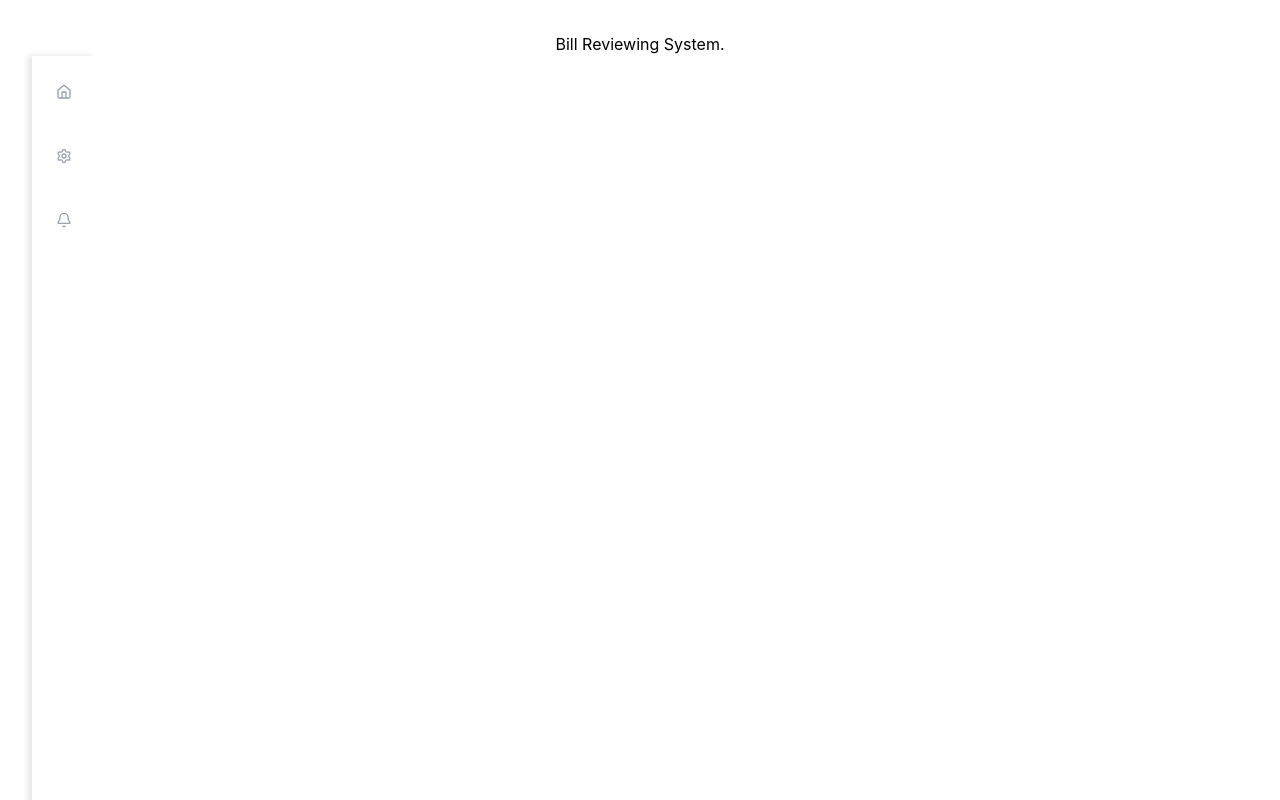
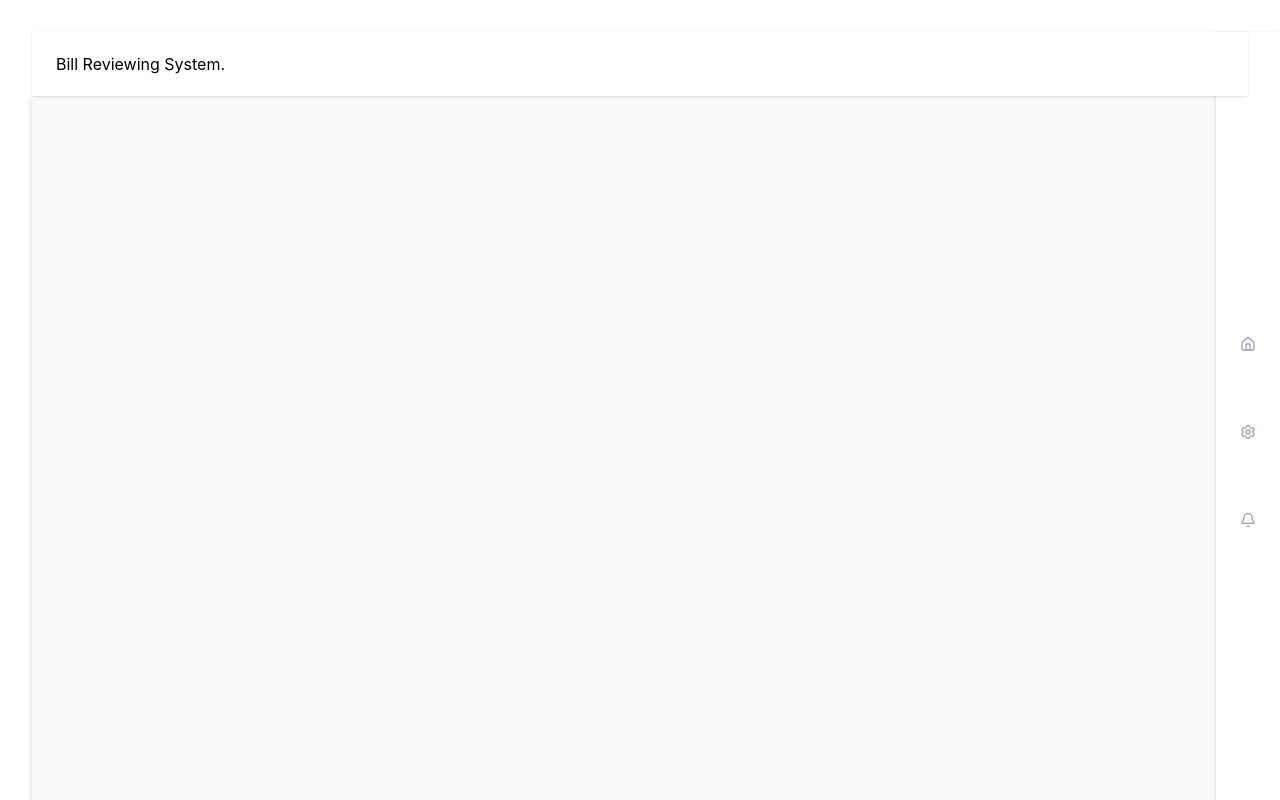
Before and after one commit to Yumegaarux/billreviewer, a React (Vite) app in the folder frontend/: page / in a window 1280 px wide. Shown: the top 800 px of the page. Built offline with nearby package versions, Linux system fonts and the light colour scheme.

Commit message:
style: UI finally uniform. Created changes such as hovering and proper structuring of bills

```diff
--- a/frontend/src/App.jsx
+++ b/frontend/src/App.jsx
@@ -11,13 +11,16 @@ function App() {
 
   return (
     <>
+        <Sidebar></Sidebar>
         <Header></Header>
-        <Routes>
-          <Route path='/dev' element={<Dev></Dev>} />
-          <Route path="/login" element={<Login />} />
-          <Route path="/test" element={<Test />} />
-        </Routes>
-        <Sidebar></Sidebar>
+
+        <main className='px-2.5 pr-20 py-2.5 bg-gray-50 min-h-screen shadow-[0px_4px_6px_rgba(0,0,0,0.15)]'>
+          <Routes>
+            <Route path='/dev' element={<Dev></Dev>} />
+            <Route path="/login" element={<Login />} />
+            <Route path="/test" element={<Test />} />
+          </Routes>
+        </main>
     </>
   )
 }
--- a/frontend/src/components/Header.jsx
+++ b/frontend/src/components/Header.jsx
@@ -3,7 +3,9 @@ function Header(){
 
     return(
         <>
-            <h1>Bill Reviewing System.</h1>
+            <span className="relative bg-white shadow-sm w-full flex items-center h-16 px-6">
+                <h1>Bill Reviewing System.</h1>
+            </span>
         </>
     )
 }
--- a/frontend/src/components/Sidebar.jsx
+++ b/frontend/src/components/Sidebar.jsx
@@ -3,7 +3,8 @@ import { Home, Settings, Bell } from 'lucide-react'
 
 export default function Sidebar(){
     return(
-        <nav className='flex flex-col w-16 h-screen shadow-[-4px_0px_6px_rgba(0,0,0,0.1)] p-4 space-y-6'>
+        <nav className='fixed right-0'> {/* for screen not moving */}
+            <span className='flex flex-col w-16 h-screen shadow-[-1px_0px_2px_rgba(0,0,0,0.1)] p-4 space-y-6 gap-6 justify-center bg-white'>
                 <NavLink
                     to="/test"
                     className={({ isActive }) =>
@@ -37,6 +38,7 @@ export default function Sidebar(){
                 >
                     <Bell size={24} />
                 </NavLink>
+            </span>
         </nav>
     )
 }
--- a/frontend/src/pages/Test.jsx
+++ b/frontend/src/pages/Test.jsx
@@ -40,6 +40,7 @@ function Test() {
                     }}
                     key={i}
                     style={{ fontWeight: i === page ? 'bold' : 'normal' }}
+                    className="p-2 px-3 border border-gray-300 rounded-md ml-1 cursor-pointer hover:bg-blue-50 duration-200"
                 >
                     {i}
                 </button>
@@ -114,8 +115,13 @@ function Test() {
 
     return (
         <>
-            <button onClick={handleBack}>Back</button>
-            <input type="text" value = {searchVal} onChange={(e) => setSearchVal(e.target.value)} className="searchBar"></input>
+            <div className="flex flex-row">
+                <button className="p-1 bg-white border border-gray-200 rounded-md mr-2.5 cursor-pointer hover:bg-blue-50 duration-200" onClick={handleBack}>Back</button>
+                <input type="text" value = {searchVal} onChange={(e) => setSearchVal(e.target.value)} className="searchBar bg-white rounded-sm inset-shadow-sm border border-gray-300"></input>
+                <div className="ml-auto">
+                    {!loading && ( createPagination() )}
+                </div>
+            </div>
 {/*
                 <input type="radio" id="Title" name="filter"  onChange={() => setFilter("Title")}></input>
                 <label for="Title">Title</label>
@@ -129,11 +135,13 @@ function Test() {
             {loading && <p>Loading Bills</p>}
 
             {!loading && bills.map(bill => (
-                <div key={bill.id} className="">
-                    <h2>Bill Title: {bill.title || "No Available Title."}</h2>
-                    <h2>Bill No. {bill.name}</h2>
+            <div key={bill.id} className="flex flex-col justify-between p-1 border border-gray-300 rounded-md my-2 cursor-pointer hover:bg-white duration-200">
+                    <div className="flex flex-row gap-10 p-1">
+                        <h2 className="font-medium text-3xl">{bill.title || "No Available Title."}</h2>
+                        <h2 className="text-2xl">{bill.name}</h2>
+                    </div>
+                    <div className="p-1">
                         <h3>Date Filed: {bill.date_filed}</h3>
-                    <p>Subtype: {bill.subtype}</p>
 
                         {bill.authors.length > 0 ? (
                             bill.authors.map((author) => (
@@ -144,6 +152,7 @@ function Test() {
                         ) : (
                             <p>Authors: No Authors Listed</p>
                         )}
+                    </div>
                 </div>
             ))}
 
```
Lines whose indentation alone changed are shown as unchanged.
